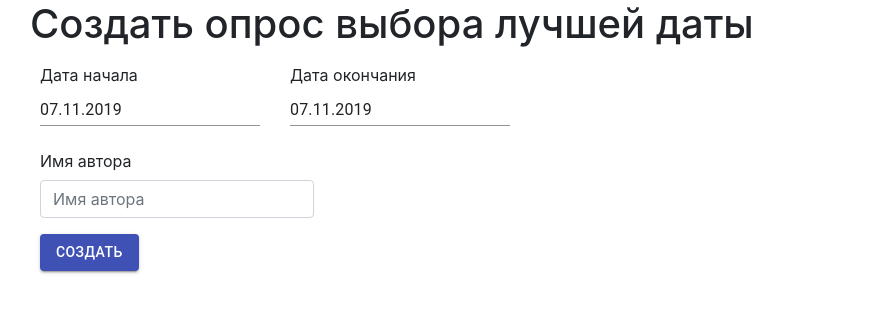
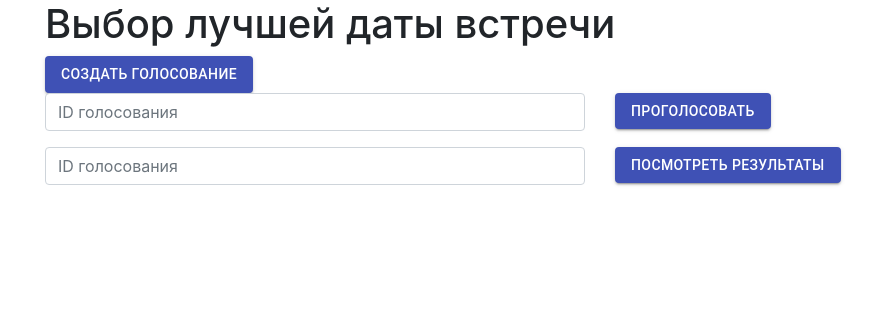
Before and after one commit to saleksandrov/best_meeting_day, a React (Create React App) app in the folder bmd-base/src/main/resources/ui/: page / in a window 1280 px wide. Shown: the top 312 px of the page, without its empty margins (40-913 px from the left). Built offline with nearby package versions, Linux system fonts and the light colour scheme.

Commit message:
Added more pages

```diff
--- a/bmd-base/src/main/resources/ui/src/BmdApp.js
+++ b/bmd-base/src/main/resources/ui/src/BmdApp.js
@@ -1,11 +1,14 @@
 import React, {Component} from 'react';
-import CreateVote from './component/CreateVote';
+import Site from './component/Site';
 
 class BmdApp extends Component {
 
-
     render() {
-        return (<CreateVote/>);
+        return (
+            <div className="container">
+                <Site />
+            </div>
+            );
     }
 }
 
--- /dev/null
+++ b/bmd-base/src/main/resources/ui/src/component/AddVote.jsx
@@ -0,0 +1,12 @@
+import React, {Component} from 'react';
+
+class AddVote extends Component {
+
+    render() {
+        return (
+            <div>Test</div>
+        );
+    }
+}
+
+export default AddVote;
--- /dev/null
+++ b/bmd-base/src/main/resources/ui/src/component/Navigate.jsx
@@ -0,0 +1,77 @@
+import React, {Component} from 'react';
+import {Col, Form, Row} from "react-bootstrap";
+import {Button} from "@material-ui/core";
+
+class Navigate extends Component {
+
+    constructor(props) {
+        super(props);
+        this.state = {
+            voteId: ""
+        };
+
+        this.handleChangeName = this.handleChangeName.bind(this);
+    }
+
+    handleChangeName(event) {
+        const target = event.target;
+        const value = target.value;
+        const name = target.name;
+
+        this.setState({
+            [name]: value
+        });
+    }
+
+    render() {
+        return (
+            <div>
+                <Form noValidate>
+                    <Row>
+                        <Col>
+
+                            <Button name="addvote" variant="contained" color="primary"
+                                    onClick={() => this.props.history.push(`/createvote`)}>
+                                Создать голосование
+                            </Button>
+                        </Col>
+                    </Row>
+
+                    <Form.Group controlId="addvote">
+                        <Row>
+                            <Col>
+                                <Form.Control type="text" placeholder="ID голосования"
+                                              length={10} maxLength={10}
+                                              value={this.state.voteId} onChange={this.handleChangeName} name="voteId"/>
+                            </Col>
+                            <Col>
+                                <Button name="addvote" variant="contained" color="primary"
+                                        onClick={() => this.props.history.push(`/addvote/${this.state.voteId}`)}>
+                                    Проголосовать
+                                </Button>
+                            </Col>
+                        </Row>
+                    </Form.Group>
+
+                    <Form.Group controlId="viewresult">
+                        <Row>
+                            <Col>
+                                <Form.Control type="text" placeholder="ID голосования"
+                                              length={10} maxLength={10}
+                                              value={this.state.voteId} onChange={this.handleChangeName} name="voteId"/>
+                            </Col>
+                            <Col>
+                                <Button name="viewresult" variant="contained" color="primary"
+                                        onClick={() => this.props.history.push(`/viewresult/${this.state.voteId}`)}>
+                                    Посмотреть результаты
+                                </Button>
+                            </Col>
+                        </Row>
+                    </Form.Group>
+                </Form>
+            </div>
+        );
+    }
+}
+
+export default Navigate;
--- /dev/null
+++ b/bmd-base/src/main/resources/ui/src/component/Site.jsx
@@ -0,0 +1,27 @@
+import React, {Component} from 'react';
+import {BrowserRouter as Router, Route, Switch} from 'react-router-dom';
+import CreateVote from './CreateVote';
+import AddVote from './AddVote';
+import Navigate from './Navigate';
+import ViewResult from './ViewResult';
+
+class Site extends Component {
+
+    render() {
+        return (
+            <Router>
+                <>
+                <h1>Выбор лучшей даты встречи</h1>
+                <Switch>
+                    <Route path="/" exact component={Navigate}/>
+                    <Route path="/createvote" exact component={CreateVote}/>
+                    <Route path="/addvote" exact component={AddVote}/>
+                    <Route path="/viewresult" exact component={ViewResult}/>
+                </Switch>
+                </>
+            </Router>
+        );
+    }
+}
+
+export default Site;
--- /dev/null
+++ b/bmd-base/src/main/resources/ui/src/component/ViewResult.jsx
@@ -0,0 +1,12 @@
+import React, {Component} from 'react';
+
+class ViewResult extends Component {
+
+    render() {
+        return (
+            <div>View Result</div>
+        );
+    }
+}
+
+export default ViewResult;
```
